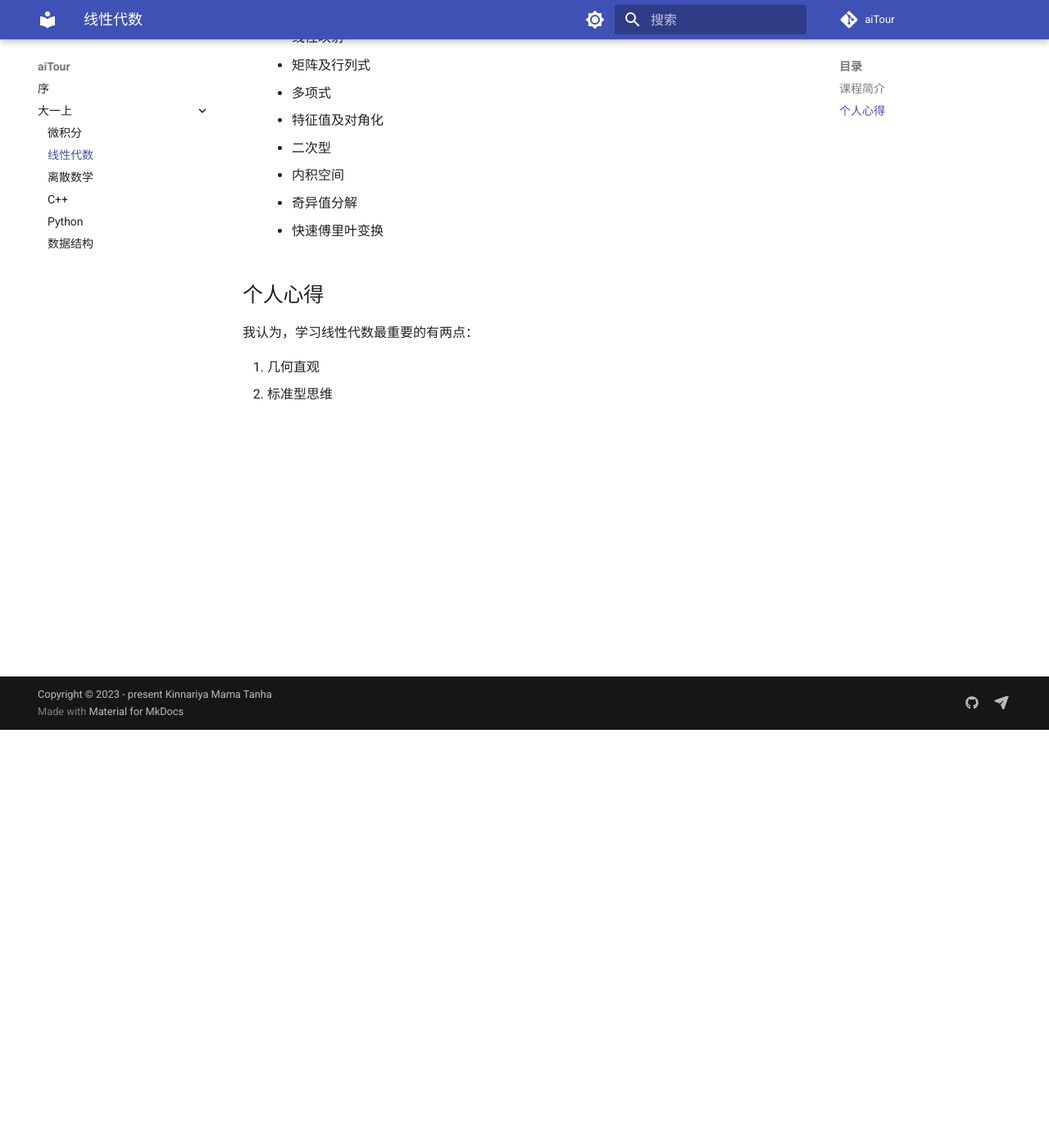
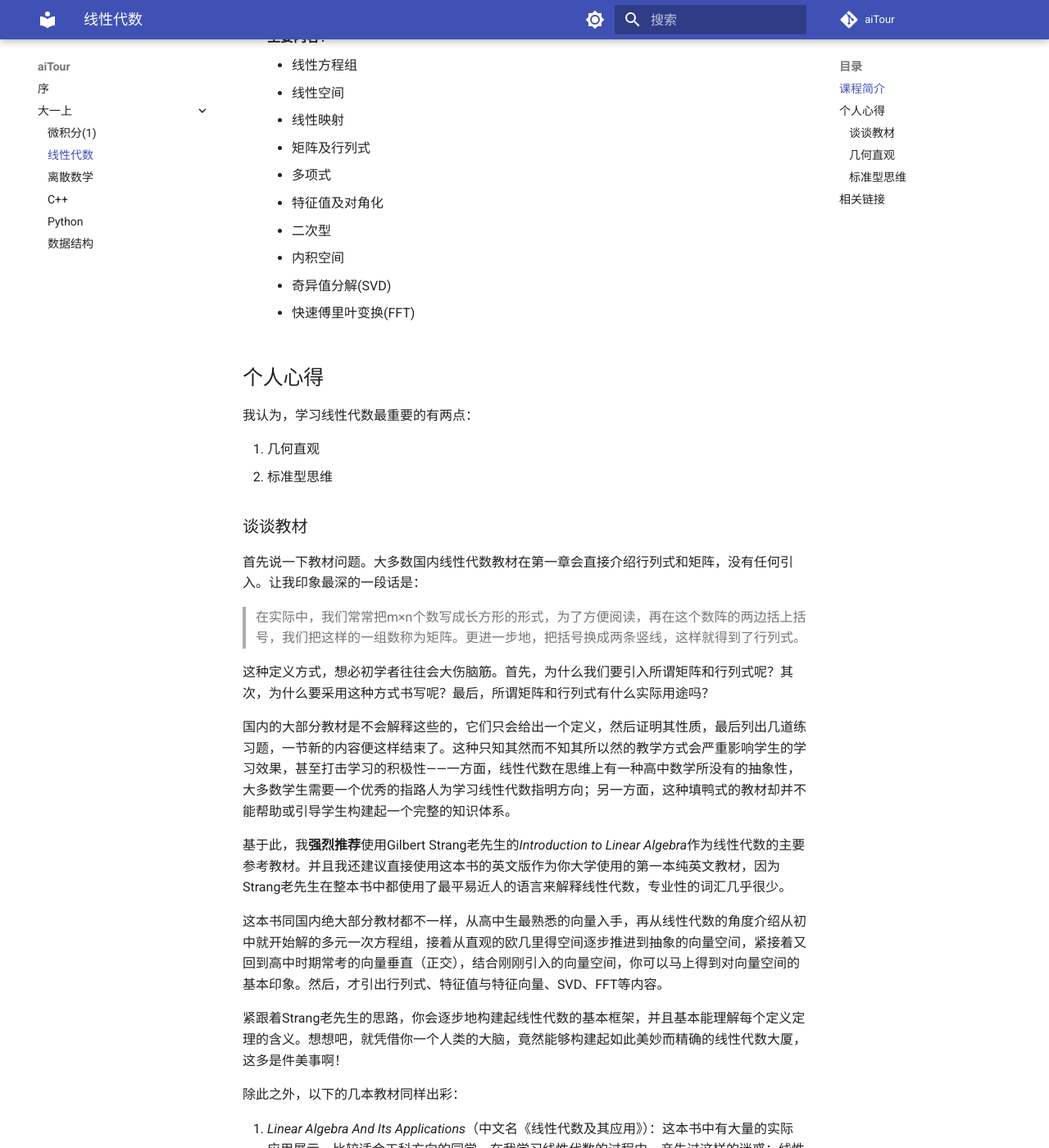
Before and after one commit to KinnariyaMamaTanha/aiTour, an MkDocs documentation site: the page built from docs/da-yi-shang/linear-algebra.md, in a window 1280 px wide and 1400 px high, scrolled down 510 px. Shown: the whole window at 82% size. Built offline with MkDocs 1.6.1 and Material for MkDocs 9.7.7, drawn with Linux system fonts in a browser that asks for light colours; comment, search, counter and statistics services are not loaded; some of the changed text lies outside the part shown.

Commit message:
Add part of linear-algebra.md

```diff
--- a/docs/da-yi-shang/linear-algebra.md
+++ b/docs/da-yi-shang/linear-algebra.md
@@ -8,10 +8,13 @@ hide:
 ## 课程简介
 
 * **先修要求**：无
-* **学习材料**：
+* **参考材料**：
     * _Introduction to Linear Algebra_，作者：Gilbert Strang
     * 《高等代数学》，作者：姚慕生，吴泉水，谢启鸿
+    * 《线性代数及应用》，作者：Lay D.C.
+    * _Linear Algebra Done Right_，作者：Sheldon Axler
     * _Essence of Linear Algebra_，创作者：3blue1brown
+    * _The-Art-of-Linear-Algebra_，作者：
 * **主要内容**：
     * 线性方程组
     * 线性空间
@@ -21,8 +24,8 @@ hide:
     * 特征值及对角化
     * 二次型
     * 内积空间
-    * 奇异值分解
-    * 快速傅里叶变换
+    * 奇异值分解(SVD)
+    * 快速傅里叶变换(FFT)
 
 ## 个人心得
 
@@ -30,3 +33,38 @@ hide:
 
 1. 几何直观
 2. 标准型思维
+
+### 谈谈教材
+
+首先说一下教材问题。大多数国内线性代数教材在第一章会直接介绍行列式和矩阵，没有任何引入。让我印象最深的一段话是：
+
+> 在实际中，我们常常把m×n个数写成长方形的形式，为了方便阅读，再在这个数阵的两边括上括号，我们把这样的一组数称为矩阵。更进一步地，把括号换成两条竖线，这样就得到了行列式。
+
+这种定义方式，想必初学者往往会大伤脑筋。首先，为什么我们要引入所谓矩阵和行列式呢？其次，为什么要采用这种方式书写呢？最后，所谓矩阵和行列式有什么实际用途吗？
+
+国内的大部分教材是不会解释这些的，它们只会给出一个定义，然后证明其性质，最后列出几道练习题，一节新的内容便这样结束了。这种只知其然而不知其所以然的教学方式会严重影响学生的学习效果，甚至打击学习的积极性——一方面，线性代数在思维上有一种高中数学所没有的抽象性，大多数学生需要一个优秀的指路人为学习线性代数指明方向；另一方面，这种填鸭式的教材却并不能帮助或引导学生构建起一个完整的知识体系。
+
+基于此，我**强烈推荐**使用Gilbert Strang老先生的*Introduction to Linear Algebra*作为线性代数的主要参考教材。并且我还建议直接使用这本书的英文版作为你大学使用的第一本纯英文教材，因为Strang老先生在整本书中都使用了最平易近人的语言来解释线性代数，专业性的词汇几乎很少。
+
+这本书同国内绝大部分教材都不一样，从高中生最熟悉的向量入手，再从线性代数的角度介绍从初中就开始解的多元一次方程组，接着从直观的欧几里得空间逐步推进到抽象的向量空间，紧接着又回到高中时期常考的向量垂直（正交），结合刚刚引入的向量空间，你可以马上得到对向量空间的基本印象。然后，才引出行列式、特征值与特征向量、SVD、FFT等内容。
+
+紧跟着Strang老先生的思路，你会逐步地构建起线性代数的基本框架，并且基本能理解每个定义定理的含义。想想吧，就凭借你一个人类的大脑，竟然能够构建起如此美妙而精确的线性代数大厦，这多是件美事啊！
+
+除此之外，以下的几本教材同样出彩：
+
+1. _Linear Algebra And Its Applications_（中文名《线性代数及其应用》）：这本书中有大量的实际应用展示，比较适合工科方向的同学。在我学习线性代数的过程中，产生过这样的迷惑：线性代数到底可以拿来做些什么？这本书就很好地给了我答案。
+2. _Linear Algebra Done Right_（中文名《线性代数应该这样学》）：这本书开篇便指出“你即将第二次接触到线性代数”。的确，该书不适宜作为入门教材，因为全书的配图说明极少，大多数是代数推导，这无疑会增加该书的抽象难度。但是，如果你是已经学完一遍线性代数并且希望增加自己的代数推导能力，那么我推荐你在学有余力的情况下仔细阅读该书，并且尝试合上书后给出每个定理的基本证明。
+3. 《高等代数学》：这本书是我学习线性代数的入门书籍，但我并不推荐通过该书入门，尽管这本书与国内其它书籍相比质量已经算上乘。该书在每一节的开头都会通过一段简短的介绍引入，或者是通过实际问题，或者是紧接上节抛出的问题给出一些简短而精彩的证明。于我而言，这本书的前半部分讲解较好，后面却逐渐落入国内大部分教材的窠臼。但是，如果你想练题的话，这本书提供了大量习题（有些颇有难度），反而是一个极佳的选择。
+
+### 几何直观
+
+再来到几何直观这个话题。几何直观是我学习线性代数中最重要的依靠，尽管有人会说，使用三维欧式空间并不能解决所有抽象的线性代数的问题。就我看来，直观是帮助人理解问题的手段，而不是解决问题的方法，因此这种反驳并不能阻碍我热切地追求几何直观，尝试将所有问题都通过几何的方式解决。
+
+### 标准型思维
+
+再来聊聊标准型思维。
+
+## 相关链接
+1. [Introduction to Linear Algebra教材英文官方网站](https://math.mit.edu/~gs/linearalgebra/)
+2. [Essence of Linear Algebra](https://www.3blue1brown.com/topics/linear-algebra)
+3. [The-Art-of-Linear-Algebra](https://github.com/kenjihiranabe/The-Art-of-Linear-Algebra)
--- a/mkdocs.yml
+++ b/mkdocs.yml
@@ -58,7 +58,7 @@ theme:
 nav:
   - 序: index.md
   - 大一上:
-    - 微积分: da-yi-shang/calculus-1.md
+    - 微积分(1): da-yi-shang/calculus-1.md
     - 线性代数: da-yi-shang/linear-algebra.md
     - 离散数学: da-yi-shang/discrete-math.md
     - C++: da-yi-shang/c++.md
```
Also changed, not shown: docs/da-yi-shang/calculus-1.md (+4 -1 lines).
